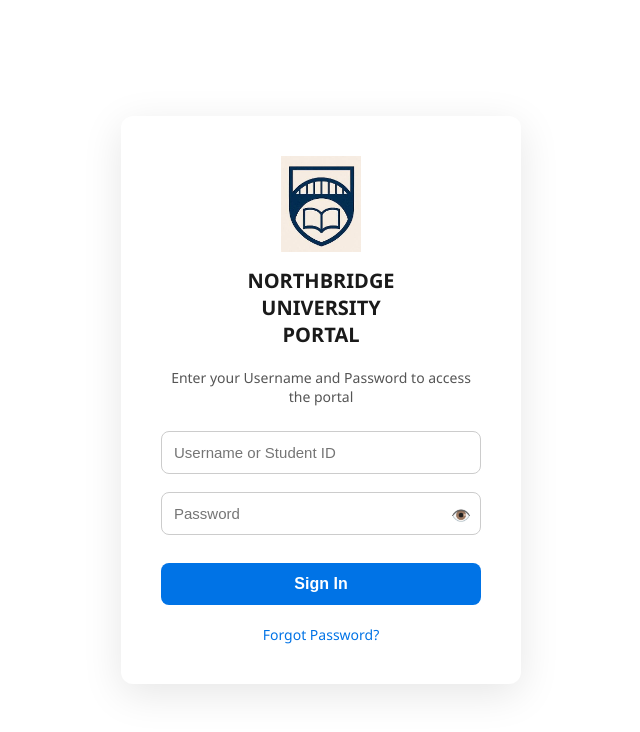
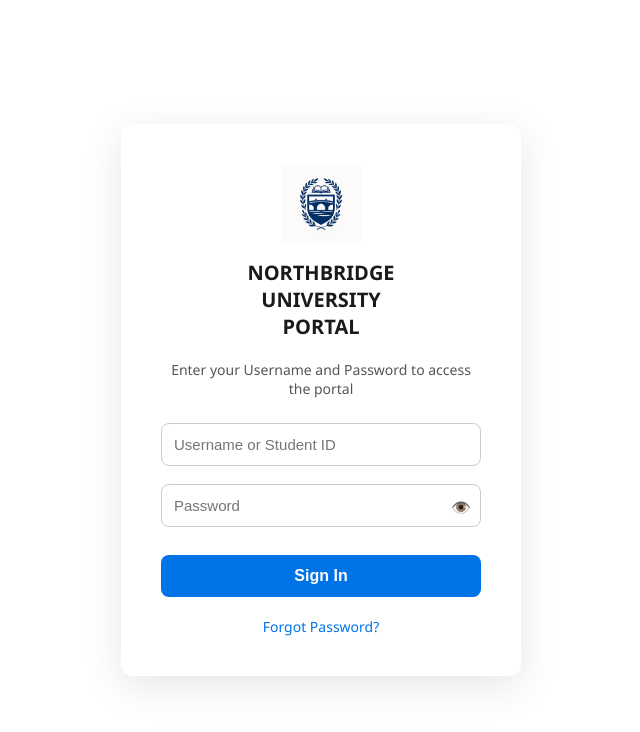
Before and after one commit to Emmy-101-code/NorthBridge-login, a plain HTML site: page index.html in a window 1280 px wide. Shown: the whole page, without its empty margins (319-959 px from the left). Drawn offline with Linux system fonts and the light colour scheme.

Commit message:
Update index.html

```diff
--- a/index.html
+++ b/index.html
@@ -9,7 +9,7 @@
 <body>
   <div class="container">
     <div class="logo-box">
-      <img src="WhatsApp Image 2025-07-07 at 19.34.50_0e434d82.jpg" alt="Student Logo" class="logo" />
+      <img src="WhatsApp Image 2025-07-09 at 22.47.07_b5e986a9.jpg" alt="Student Logo" class="logo" />
       <h1>NORTHBRIDGE <br> UNIVERSITY   <br>PORTAL</h1>
     </div>
 
```
